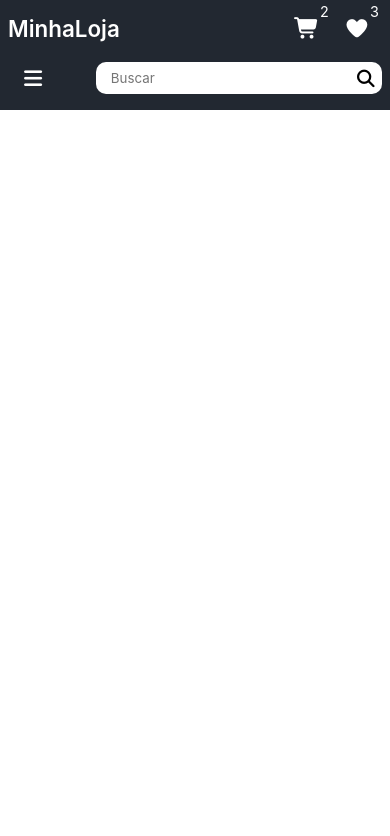
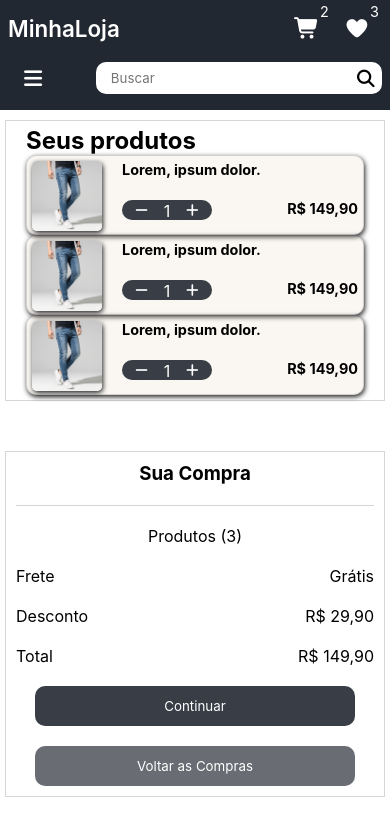
Before and after one commit to marceloguima/projeto-carolsel, a plain HTML site: page pages/carrinho.html in a window 390 px wide. Drawn offline with Linux system fonts and the light colour scheme.

Commit message:
cria tela carrinho de compras estiliza pra mobile

```diff
--- a/pages/carrinho.html
+++ b/pages/carrinho.html
@@ -12,6 +12,8 @@
         <link rel="stylesheet" href="../styles/global.css" />
         <link rel="stylesheet" href="../styles/tela-de-produtos.css" />
         <link rel="stylesheet" href="../styles/@medias.css" />
+
+        <link rel="stylesheet" href="../styles/carrinho.css" />
         <title>Carrinho</title>
     </head>
     <body>
@@ -49,5 +51,77 @@
                 </button>
             </nav>
         </header>
+
+        <section class="secao-carrinho">
+            <div class="seus-produtos">
+                <h2>Seus produtos</h2>
+                <div class="produto-do-carrinho">
+                    <img
+                        src="../imagens/calca-jeans-masculina-slin.png"
+                        alt="imagem produto"
+                    />
+                    <h3>Lorem, ipsum dolor.</h3>
+                    <div class="preco-add-produto">
+                        <div class="btn-add-quantidade">
+                            <button><i class="fa-solid fa-minus"></i></button>
+                            <p>1</p>
+                            <button><i class="fa-solid fa-plus"></i></button>
+                        </div>
+                        <h3>R$ 149,90</h3>
+                    </div>
+                </div>
+                <div class="produto-do-carrinho">
+                    <img
+                        src="../imagens/calca-jeans-masculina-slin.png"
+                        alt="imagem produto"
+                    />
+                    <h3>Lorem, ipsum dolor.</h3>
+                    <div class="preco-add-produto">
+                        <div class="btn-add-quantidade">
+                            <button><i class="fa-solid fa-minus"></i></button>
+                            <p>1</p>
+                            <button><i class="fa-solid fa-plus"></i></button>
+                        </div>
+                        <h3>R$ 149,90</h3>
+                    </div>
+                </div>
+                <div class="produto-do-carrinho">
+                    <img
+                        src="../imagens/calca-jeans-masculina-slin.png"
+                        alt="imagem produto"
+                    />
+                    <h3>Lorem, ipsum dolor.</h3>
+                    <div class="preco-add-produto">
+                        <div class="btn-add-quantidade">
+                            <button><i class="fa-solid fa-minus"></i></button>
+                            <p>1</p>
+                            <button><i class="fa-solid fa-plus"></i></button>
+                        </div>
+                        <h3>R$ 149,90</h3>
+                    </div>
+                </div>
+            </div>
+            <div class="resumo-compra">
+                <h3>Sua Compra</h3>
+                <div class="linha"></div>
+                <p>Produtos (3)</p>
+                <div class="div-frete">
+                    <p>Frete</p>
+                    <p>Grátis</p>
+                </div>
+                <div class="div-desconto">
+                    <p>Desconto</p>
+                    <p>R$ 29,90</p>
+                </div>
+                <div class="div-preco">
+                    <p>Total</p>
+                    <p>R$ 149,90</p>
+                </div>
+                <button class="continuar">Continuar</button>
+                <button class="voltar-compras">Voltar as Compras</button>
+            </div>
+        </section>
+
+        <script src="../scripts/carolsel-menu.js"></script>
     </body>
 </html>
--- /dev/null
+++ b/styles/carrinho.css
@@ -0,0 +1,111 @@
+.secao-carrinho {
+    padding: 120px 5px;
+    max-width: 1200px;
+}
+
+.seus-produtos {
+    height: auto;
+    margin-bottom: 20px;
+        border: solid 1px var(--cor-borda);
+    padding: 5px 20px;
+
+}
+
+.produto-do-carrinho {
+    border: solid 1px var(--cor-borda);
+    background: var(--bege-claro);
+    height: 80px;
+    display: grid;
+    grid-template-columns: 80px auto;
+    grid-template-rows: auto auto;
+    gap: 10px;
+    padding: 5px;
+    border-radius: 10px;
+    box-shadow: 1px 2px 5px #232323;
+
+}
+
+.produto-do-carrinho img {
+    width: 70px;
+    height: 70px;
+    grid-column: 1 / 2;
+    grid-row: 1 / 3;
+    border-radius: 5px;
+    box-shadow: 1px 2px 5px #232323;
+}
+
+.produto-do-carrinho h3 {
+    font-size: 0.9rem;
+}
+
+.preco-add-produto {
+    grid-column: 2 / 3;
+    display: flex;
+    justify-content: space-between;
+}
+
+.btn-add-quantidade {
+    display: flex;
+    justify-content: space-around;
+    width: 90px;
+    height: 20px;
+    border: solid 1px var(--cor-borda);
+        background: var(--cor-secundaria);
+
+    border-radius: 10px;
+}
+
+.btn-add-quantidade button {
+    background: var(--cor-secundaria);
+    color: #fff;
+    border: none;
+    width: 30px;
+    border-radius: 10px;
+}
+
+.btn-add-quantidade p{
+    color: var(--branco-puro);
+}
+
+
+/* ***************************Resumo da compra*********************************** */
+
+.resumo-compra{
+    max-width:500px ;
+    border: solid 1px var(--cor-borda);
+    margin-top: 50px;
+    height: auto;
+    display: flex;
+    flex-direction: column;
+    gap: 20px;
+    align-items: center;
+    padding: 10px;
+}
+
+.linha{
+    width: 100%;
+    height: 1px;
+    background: var(--cor-borda);
+}
+
+.div-frete, .div-desconto, .div-preco{
+    width: 100%;
+    display: flex;
+    justify-content: space-between;
+}
+
+.resumo-compra button{
+    width: 320px;
+    height: 40px;
+    border-radius: 10px;
+    border: none;
+    color: var(--branco-puro);
+}
+.continuar{
+    background-color: var(--cor-secundaria);
+}
+
+.voltar-compras{
+    background-color: var(--cor-opaca);
+
+}
--- a/styles/global.css
+++ b/styles/global.css
@@ -7,13 +7,14 @@
 
 :root {
     --cor-principal: #222831;
+    --cor-opaca:#222831ad;
     --cor-secundaria: #393e46;
     --cor-borda: #393e4636;
     --amarelo: #f8b601;
     --verde:#028008;
     --cor-texto-principal: #181818;
     --branco-puro: #fff;
-    --bege-claro: #dfd0b88a;
+    --bege-claro: #dfd0b82a;
     --sombra:box-shadow: 5px 5px 10px 0px #232323;
 
 }
@@ -22,7 +23,7 @@ body {
     width: 100vw;
     height: 100vh;
     overflow-x: hidden;
-    justify-content: center;
+
 
 }
 
```
Also changed, not shown: index.html (+1 -0 lines), pages/tela-do-produto.html (+1 -1 lines).
